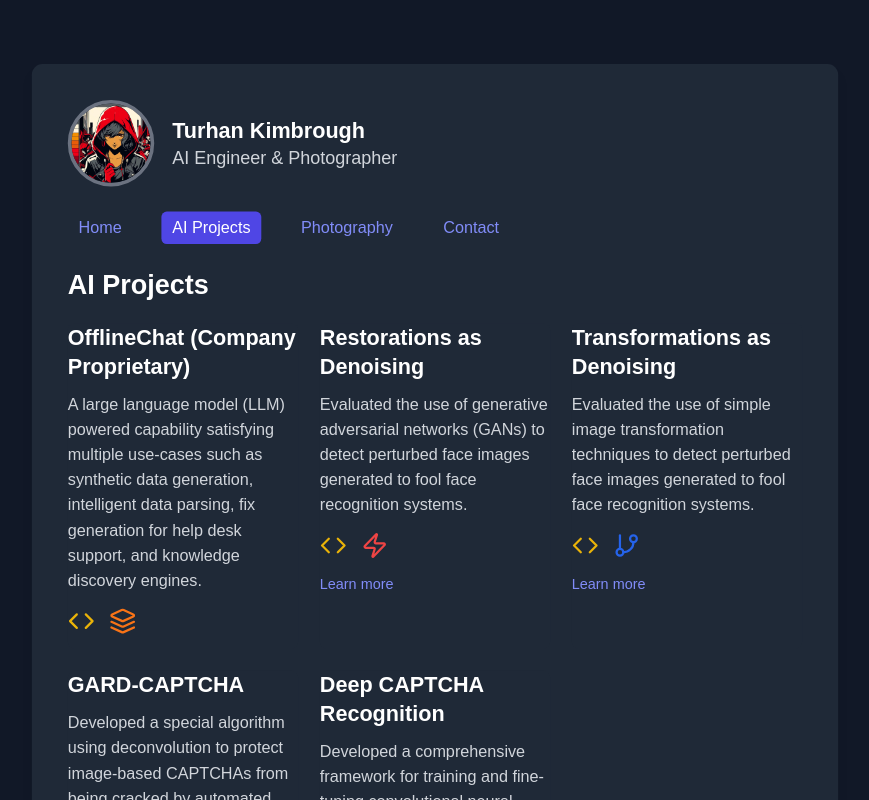
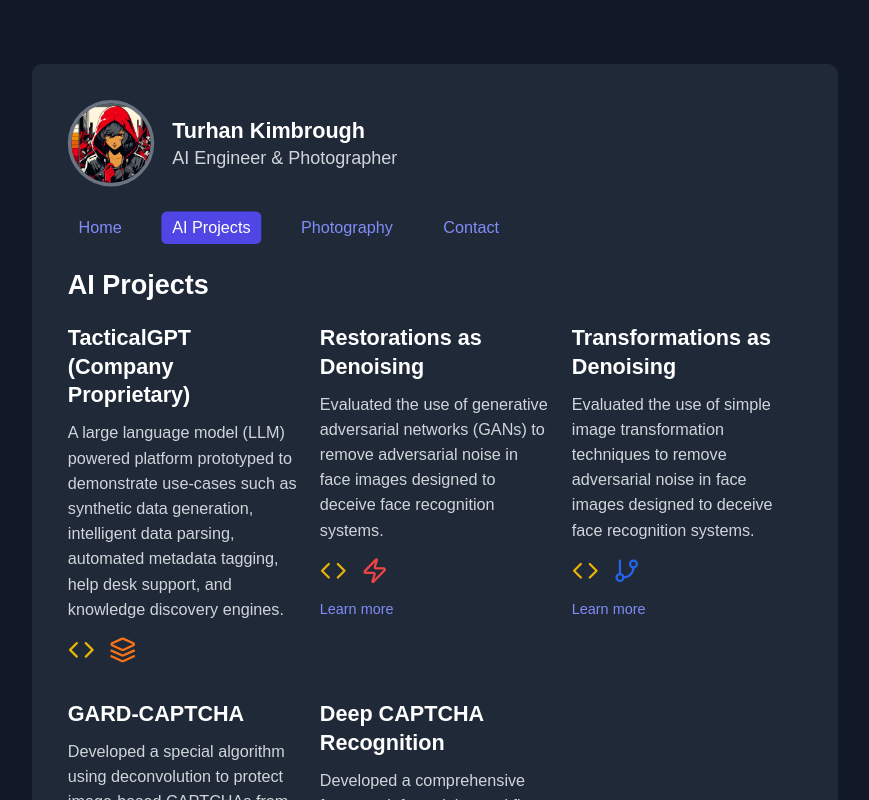
Before and after one commit to T-Visor/personal-website, a Next.js app: page /ai in a window 1280 px wide. Shown: the top 800 px of the page, without its empty margins (205-1074 px from the left). Built offline with nearby package versions, Linux system fonts and the light colour scheme.

Commit message:
fixed project descriptions

```diff
--- a/src/app/ai/page.tsx
+++ b/src/app/ai/page.tsx
@@ -13,22 +13,22 @@ type Project = {
 const projectsData: Project[] = [
   {
     id: 1,
-    title: "OfflineChat (Company Proprietary)",
-    description: "A large language model (LLM) powered capability satisfying multiple use-cases such as synthetic data generation, intelligent data parsing, fix generation for help desk support, and knowledge discovery engines.",
+    title: "TacticalGPT (Company Proprietary)",
+    description: "A large language model (LLM) powered platform prototyped to demonstrate use-cases such as synthetic data generation, intelligent data parsing, automated metadata tagging, help desk support, and knowledge discovery engines.",
     url: "",
     languages: ["Python", "TensorFlow"], // Example languages
   },
   {
     id: 2,
     title: "Restorations as Denoising",
-    description: "Evaluated the use of generative adversarial networks (GANs) to detect perturbed face images generated to fool face recognition systems.",
+    description: "Evaluated the use of generative adversarial networks (GANs) to remove adversarial noise in face images designed to deceive face recognition systems.",
     url: "https://ieeexplore.ieee.org/document/10197680",
     languages: ["Python", "PyTorch"],
   },
   {
     id: 3,
     title: "Transformations as Denoising",
-    description: "Evaluated the use of simple image transformation techniques to detect perturbed face images generated to fool face recognition systems.",
+    description: "Evaluated the use of simple image transformation techniques to remove adversarial noise in face images designed to deceive face recognition systems.",
     url: "https://ieeexplore.ieee.org/document/9925338",
     languages: ["Python", "OpenCV"],
   },
```
